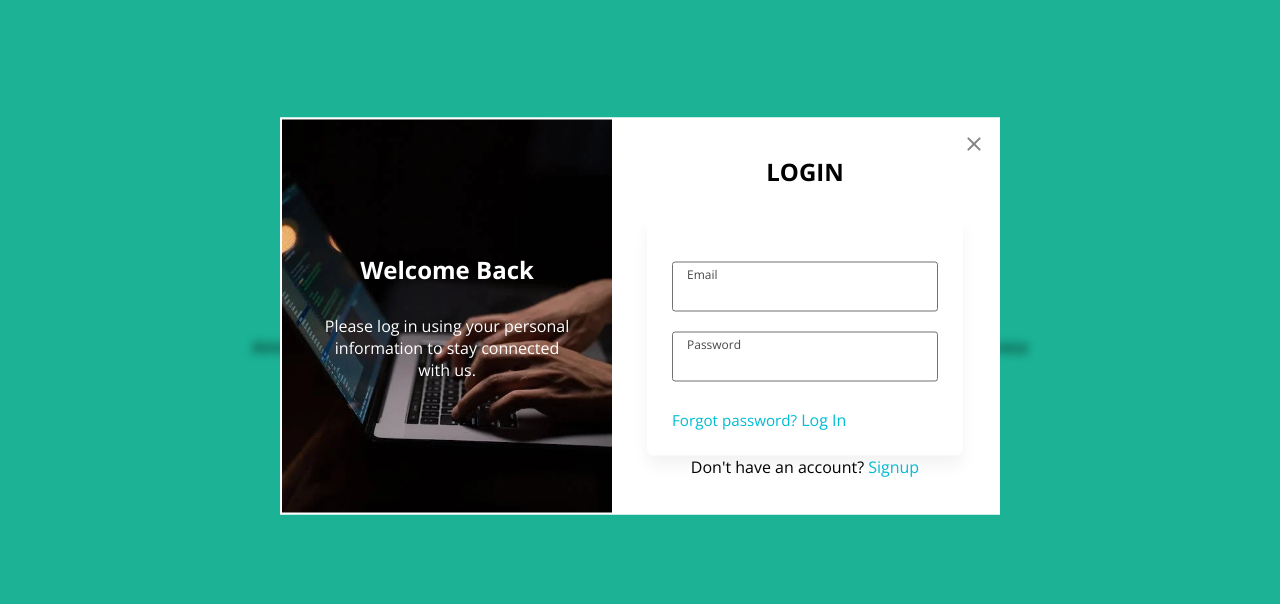
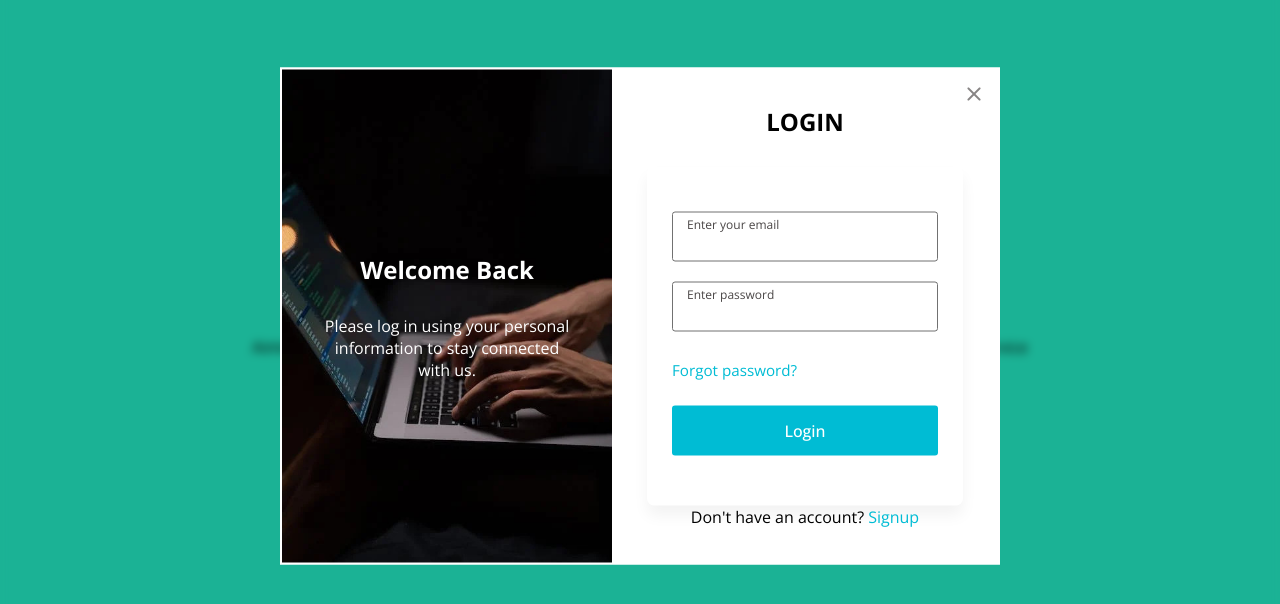
Before and after one commit to Rimsha10/plugnplay-2-FYP, a plain HTML site: page index.html in a window 1280 px wide. Both pictures are taken after a click on the button "LOG IN". Shown: the part 84-688 px from the top of the page. Drawn offline with nearby package versions, Linux system fonts and the light colour scheme.

Commit message:
Update index.html

```diff
--- a/index.html
+++ b/index.html
@@ -11,6 +11,7 @@
     <script src="script.js" defer></script>
 </head>
 <body>
+<!--  Header Section Starts Here-->
     <header>
         <nav class="navbar">
             <span class="hamburger-btn material-symbols-rounded">menu</span>
@@ -21,15 +22,14 @@
             <ul class="links">
                 <span class="close-btn material-symbols-rounded">close</span>
                 <li><a href="#">Home</a></li>
-
                 <li><a href="#">About us</a></li>
                 <li><a href="#">Contact us</a></li>
             </ul>
             <button class="login-btn">LOG IN</button>
         </nav>
     </header>
+
     <div class="form-box login">
-
             <h2>Welcome To Service Swift</h2>
             <p>Aiming to serve all OEMS with a chatbox framework solution so they can enhance their customer service </p>
         </div>
@@ -42,22 +42,22 @@
                 <h2>Welcome Back</h2>
                 <p>Please log in using your personal information to stay connected with us.</p>
             </div>
+            <!--  Form for Login and Sign Up -->
             <div class="form-content">
                 <h2>LOGIN</h2>
-                <form action="#">
-                    <div class="input-field">
-                        <input type="text" required>
-                        <label>Email</label>
+                <form action="plugnplay.html">
+                    <div class="input-field email">
+                        <input type="email" id="email"  title="Please provide a valid email address" required>
+                        <label for="email">Enter your email</label>
                     </div>
-                    <div class="input-field">
-                        <input type="password" required>
-                        <label>Password</label>
+                    <div class="input-field password">
+                        <input type="password" id="password"   minlength="6" maxlength="6" title="Please provide a valid 6 character long password"required>
+                        <label for="password">Enter password</label>
+                        <i id="pass-toggle-btn" class="fa-solid fa-eye"></i>
+
                     </div>
                     <a href="#" class="forgot-pass-link">Forgot password?</a>
-
-                   <a href="plugnplay.html">Log In</a>
-
-
+        <button type="submit">Login</button>
                 </form>
                 <div class="bottom-link">
                     Don't have an account?
@@ -65,6 +65,8 @@
                 </div>
             </div>
         </div>
+
+
         <div class="form-box signup">
             <div class="form-details">
                 <h2>Create Account</h2>
@@ -72,23 +74,27 @@
             </div>
             <div class="form-content">
                 <h2>SIGNUP</h2>
-                <form action="#">
-                    <div class="input-field">
-                        <input type="text" required>
-                        <label>Enter your email</label>
+                <form action="plugnplay.html">
+                 <div class="input-field">
+                        <input type="text" id="username" required>
+                        <label for="username">Enter username</label>
                     </div>
                     <div class="input-field">
-                        <input type="password" required>
-                        <label>Create password</label>
+                        <input type="text" id="email1" pattern="/^[^ ]+@[^ ]+\.[a-z]{2,3}$/" required>
+                        <label for="email1">Enter your email</label>
+                    </div>
+                    <div class="input-field">
+                        <input type="password" id="password1" pattern="(?=.*\d)(?=.*[a-z])(?=.*[A-Z]).{6,}" required>
+                        <label for="password1">Create password</label>
                     </div>
                     <div class="policy-text">
-                        <input type="checkbox" id="policy">
+                        <input type="checkbox" id="policy" required>
                         <label for="policy">
                             I agree the
                             <a href="#" class="option">Terms & Conditions</a>
                         </label>
                     </div>
-                    <a href="plugnplay.html">Sign Up</a>
+                    <button type="submit">Sign Up</button>
                 </form>
                 <div class="bottom-link">
                     Already have an account?
```
